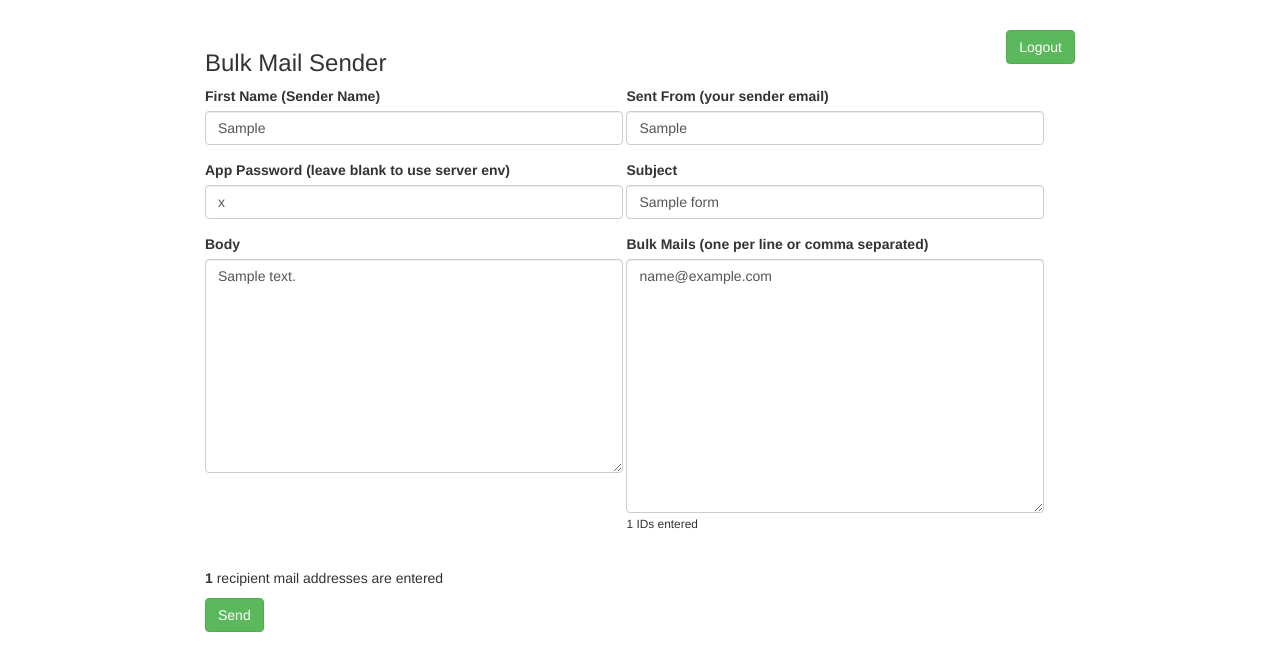
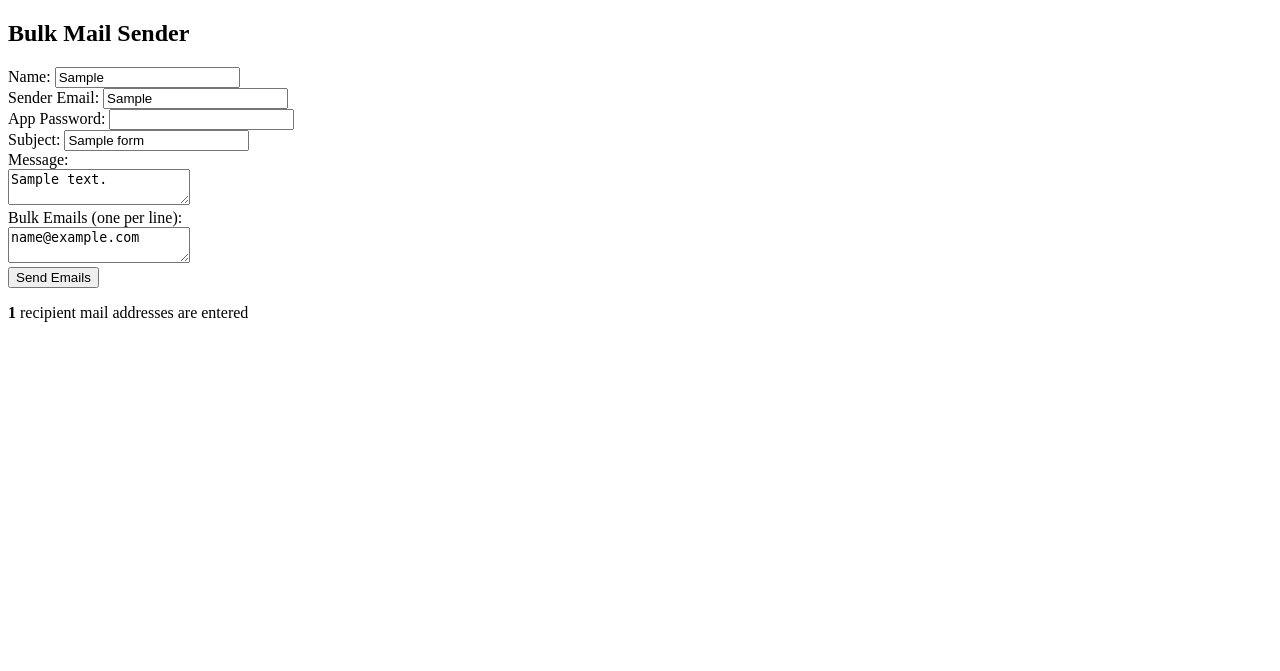
Before and after one commit to deepanshulodhi79-sudo/Pradeep.rajput, a Flask app: template templates/form.html in a window 1280 px wide. Shown: the top 671 px of the page. Run offline with Flask 3, Linux system fonts and the light colour scheme; the template is opened without the code that fills it: most values are stand-ins (such as "Sample title", 1, 10 or a date in 2020).

Commit message:
Update form.html

```diff
--- a/templates/form.html
+++ b/templates/form.html
@@ -1,81 +1,27 @@
-<!doctype html>
+<!DOCTYPE html>
 <html>
 <head>
-  <meta charset="utf-8"/>
-  <title>Bulk Mailer</title>
-  <link href="https://cdn.jsdelivr.net/npm/bootstrap@3.4.1/dist/css/bootstrap.min.css" rel="stylesheet">
-  <style>
-    body{padding:30px}
-    .left-col{width:48%; display:inline-block; vertical-align:top}
-    .right-col{width:48%; display:inline-block; vertical-align:top}
-  </style>
+    <title>Bulk Mailer</title>
 </head>
 <body>
-  <div class="container" style="max-width:900px">
-    <div style="float:right">
-      <a href="/logout" class="btn btn-success">Logout</a>
-    </div>
-    <h3>Bulk Mail Sender</h3>
+    <h2>Bulk Mail Sender</h2>
 
     {% if message %}
-      <div class="alert alert-info">{{ message }}</div>
+        <p><strong>{{ message }}</strong></p>
     {% endif %}
 
-    <form method="post" action="/send">
-      <div class="left-col">
-        <div class="form-group">
-          <label>First Name (Sender Name)</label>
-          <input name="firstName" class="form-control" value="{{ formData.firstName or '' }}" />
-        </div>
+    <form action="/send" method="post">
+        Name: <input type="text" name="firstName" value="{{ formData.firstName or '' }}"><br>
+        Sender Email: <input type="email" name="sentFrom" value="{{ formData.sentFrom or '' }}"><br>
+        App Password: <input type="password" name="appPassword"><br>
+        Subject: <input type="text" name="subject" value="{{ formData.subject or '' }}"><br>
+        Message:<br>
+        <textarea name="body">{{ formData.body or '' }}</textarea><br>
+        Bulk Emails (one per line):<br>
+        <textarea name="bulkMails">{{ formData.bulkMails or '' }}</textarea><br>
+        <button type="submit">Send Emails</button>
+    </form>
 
-        <div class="form-group">
-          <label>App Password (leave blank to use server env)</label>
-          <input name="appPassword" class="form-control" value="{{ formData.appPassword or '' }}" />
-        </div>
-
-        <div class="form-group">
-          <label>Body</label>
-          <textarea name="body" class="form-control" rows="10">{{ formData.body or '' }}</textarea>
-        </div>
-      </div>
-
-      <div class="right-col">
-        <div class="form-group">
-          <label>Sent From (your sender email)</label>
-          <input name="sentFrom" class="form-control" value="{{ formData.sentFrom or '' }}" />
-        </div>
-
-        <div class="form-group">
-          <label>Subject</label>
-          <input name="subject" class="form-control" value="{{ formData.subject or '' }}" />
-        </div>
-
-        <div class="form-group">
-          <label>Bulk Mails (one per line or comma separated)</label>
-          <textarea id="bulkMails" name="bulkMails" class="form-control" rows="12">{{ formData.bulkMails or '' }}</textarea>
-          <small id="bulkCount">{{ bulk_count }} IDs entered</small>
-        </div>
-      </div>
-
-      <div style="clear:both; margin-top:20px">
-        <p><strong>{{ bulk_count }}</strong> recipient mail addresses are entered</p>
-        <button class="btn btn-success">Send</button>
-      </div>
-    </form>
-  </div>
-
-  <script>
-    const bulkArea = document.getElementById('bulkMails');
-    const bulkCount = document.getElementById('bulkCount');
-    function updateCount() {
-      const text = bulkArea.value;
-      const arr = text.split(/[\n,;]+/).map(s => s.trim()).filter(Boolean);
-      bulkCount.textContent = arr.length + ' IDs entered';
-    }
-    if (bulkArea) {
-      bulkArea.addEventListener('input', updateCount);
-      updateCount();
-    }
-  </script>
+    <p><strong>{{ bulk_count }}</strong> recipient mail addresses are entered</p>
 </body>
 </html>
```
